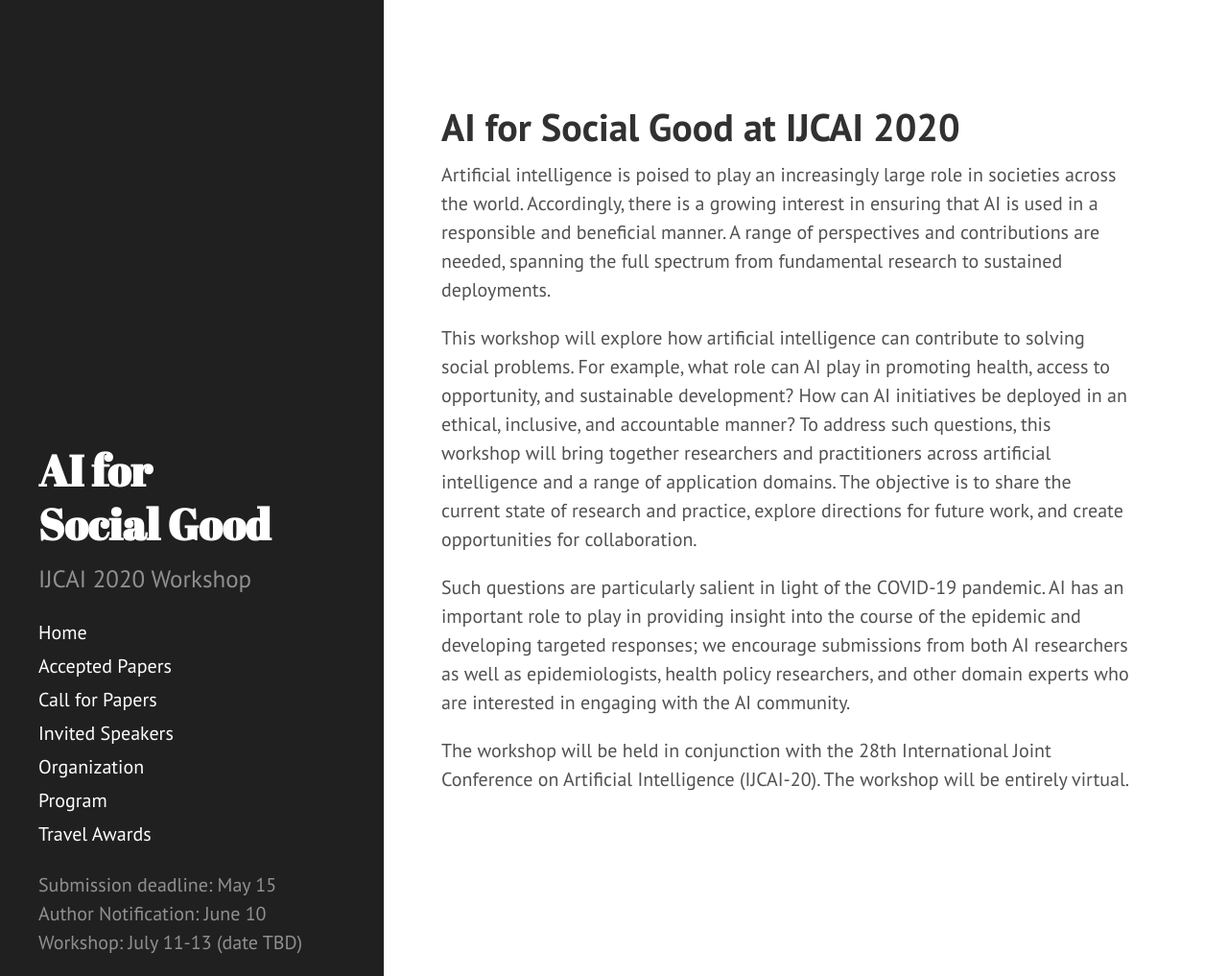
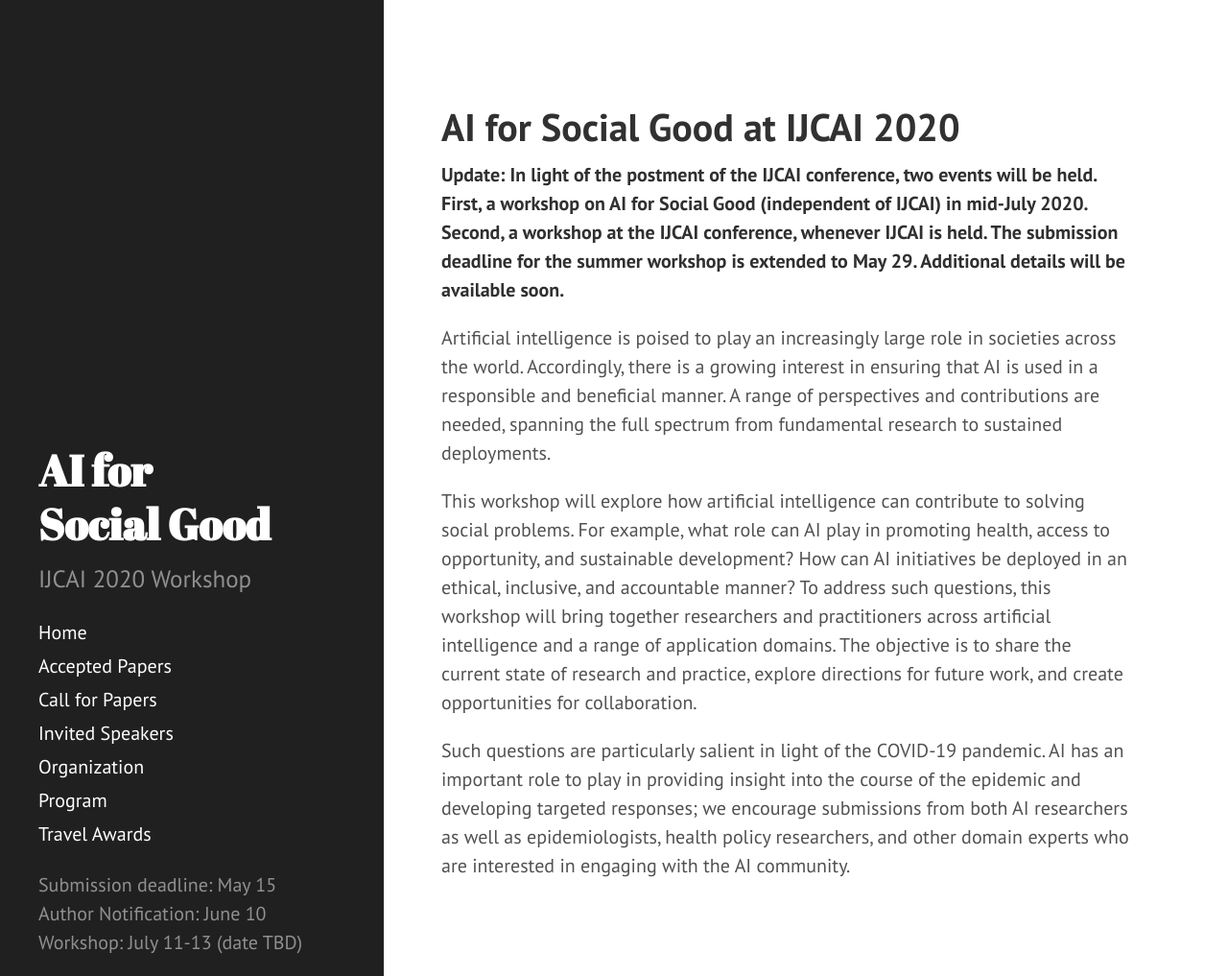
Before and after one commit to slremy/aiforpublichealth.github.io, a Jekyll site: the page built from index.md, in a window 1280 px wide and 1017 px high. Shown: the whole window at 96% size. Built offline with Jekyll 4.4.1, drawn with Linux system fonts in a browser that asks for light colours; the list of posts is cut into pages by our own code.

Commit message:
Update index.md

```diff
--- a/index.md
+++ b/index.md
@@ -4,14 +4,13 @@ title: Home
 ---
 # AI for Social Good at IJCAI 2020
 
+**Update: In light of the postment of the IJCAI conference, two events will be held. First, a workshop on AI for Social Good (independent of IJCAI) in mid-July 2020. Second, a workshop at the IJCAI conference, whenever IJCAI is held. The submission deadline for the summer workshop is extended to May 29. Additional details will be available soon.**
+
 Artificial intelligence is poised to play an increasingly large role in societies across the world. Accordingly, there is a growing interest in ensuring that AI is used in a responsible and beneficial manner. A range of perspectives and contributions are needed, spanning the full spectrum from fundamental research to sustained deployments.
 
 This workshop will explore how artificial intelligence can contribute to solving social problems. For example, what role can AI play in promoting health, access to opportunity, and sustainable development? How can AI initiatives be deployed in an ethical, inclusive, and accountable manner? To address such questions, this workshop will bring together researchers and practitioners across artificial intelligence and a range of application domains. The objective is to share the current state of research and practice, explore directions for future work, and create opportunities for collaboration.
 
 Such questions are particularly salient in light of the COVID-19 pandemic. AI has an important role to play in providing insight into the course of the epidemic and developing targeted responses; we encourage submissions from both AI researchers as well as epidemiologists, health policy researchers, and other domain experts who are interested in engaging with the AI community.
-
-The workshop will be held in conjunction with the 28th International Joint Conference on Artificial Intelligence (IJCAI-20). The workshop will be entirely virtual.
-
 
 
 
```
